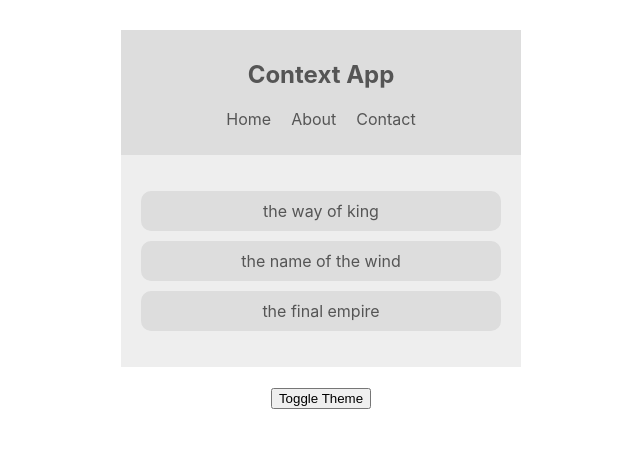
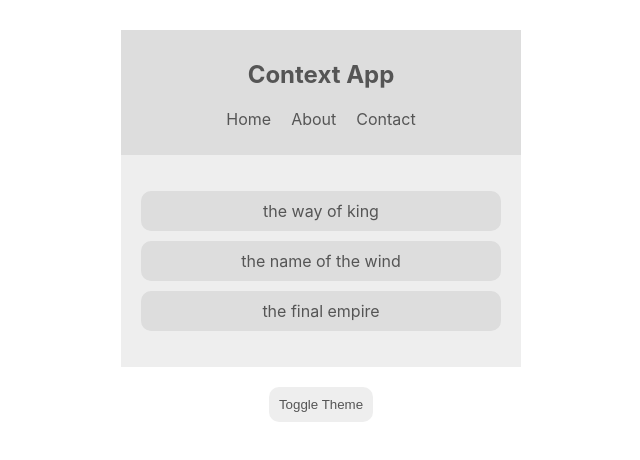
Before and after one commit to Cedric921/SongList, a React (Create React App) app: page / in a window 1280 px wide. Shown: the top 460 px of the page, without its empty margins (319-959 px from the left). Built offline with nearby package versions, Linux system fonts and the light colour scheme.

Commit message:
add the button style

```diff
--- a/src/index.css
+++ b/src/index.css
@@ -40,3 +40,10 @@ nav ul li {
   margin: 10px auto;
   border-radius: 10px;
 }
+button {
+  background: #eee;
+  padding: 10px;
+  border: none;
+  border-radius: 10px;
+  color: #555;
+}
```
